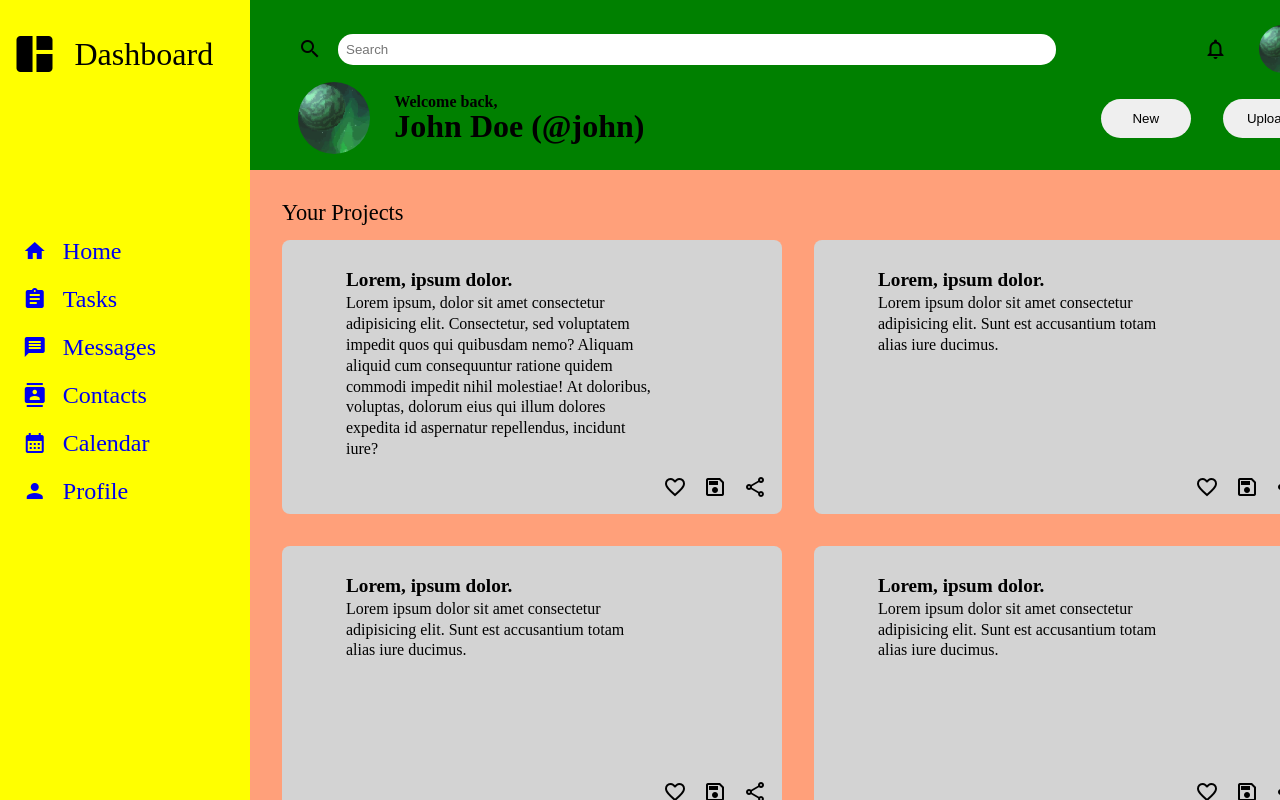
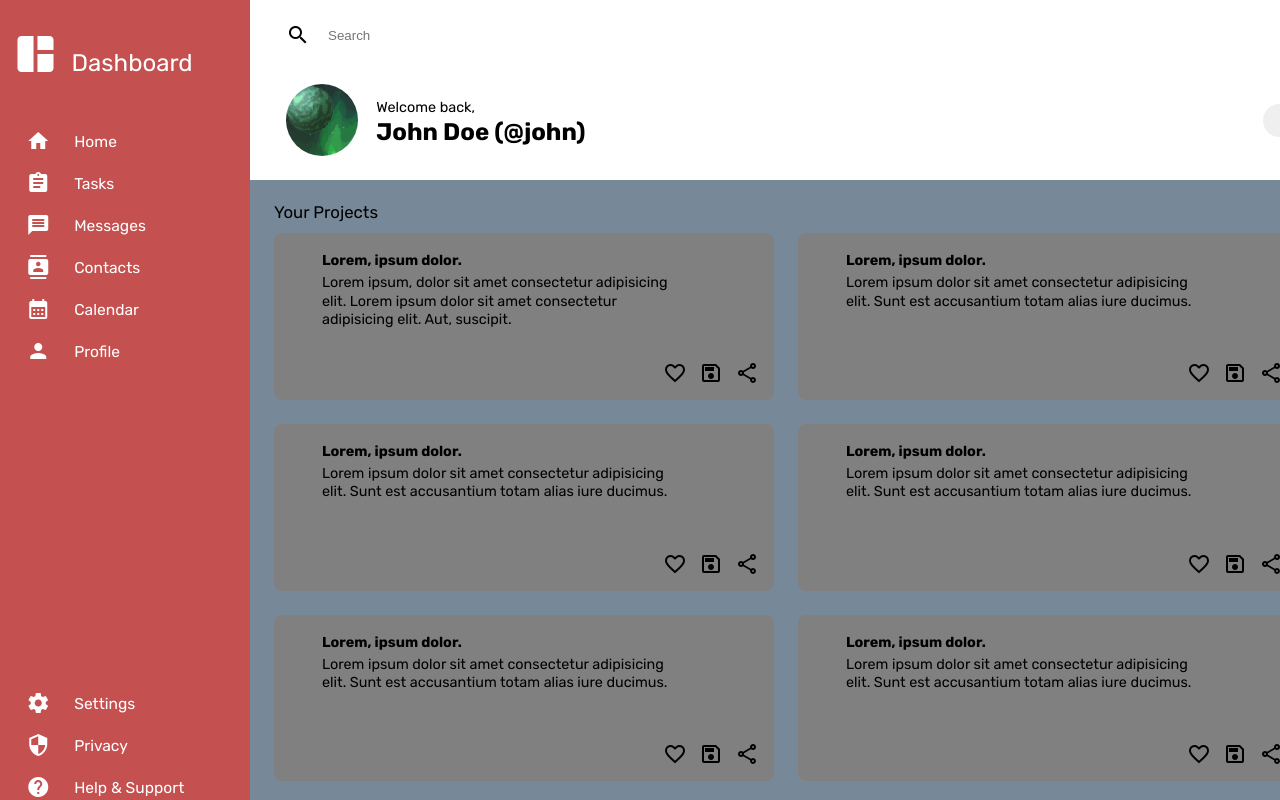
Before and after one commit to kmsedu/dashboard, a plain HTML site: page index.html in a window 1280 px wide. Drawn offline with Linux system fonts and the light colour scheme.

Commit message:
Initial styling concept and fix on some broken properties.

```diff
--- a/index.html
+++ b/index.html
@@ -24,37 +24,37 @@
                     <li>
                         <a href="#">
                             <span class="material-icons sidebar-nav-icon">home</span>
-                            <span id="home-link">Home</span>
+                            <span id="home-link" class="sidebar-link">Home</span>
                         </a>
                     </li>
                     <li>
                         <a href="#">
                             <span class="material-icons sidebar-nav-icon">assignment</span>
-                            <span id="tasks-link">Tasks</span>
+                            <span id="tasks-link" class="sidebar-link">Tasks</span>
                         </a>
                     </li>
                     <li>
                         <a href="#">
                             <span class="material-icons sidebar-nav-icon">message</span>
-                            <span id="messages-link">Messages</span>
+                            <span id="messages-link" class="sidebar-link">Messages</span>
                         </a>
                     </li>
                     <li>
                         <a href="#">
                             <span class="material-icons sidebar-nav-icon">contacts</span>
-                            <span id="contacts-link">Contacts</span>
+                            <span id="contacts-link" class="sidebar-link">Contacts</span>
                         </a>
                     </li>
                     <li>
                         <a href="#">
                             <span class="material-icons sidebar-nav-icon">calendar_month</span>
-                            <span id="calendar-link">Calendar</span>
+                            <span id="calendar-link" class="sidebar-link">Calendar</span>
                         </a>
                     </li>
                     <li>
                         <a href="#">
                             <span class="material-icons sidebar-nav-icon">person</span>
-                            <span id="profile-link">Profile</span>
+                            <span id="profile-link" class="sidebar-link">Profile</span>
                         </a>
                     </li>
                 </ul>
@@ -65,19 +65,19 @@
                     <li>
                         <a href="#">
                             <span class="material-icons sidebar-nav-icon">settings</span>
-                            <span id="settings-link">Settings</span>
+                            <span id="settings-link" class="sidebar-link">Settings</span>
                         </a>
                     </li>
                     <li>
                         <a href="#">
                             <span class="material-icons sidebar-nav-icon">security</span>
-                            <span id="privacy-link">Privacy</span>
+                            <span id="privacy-link" class="sidebar-link">Privacy</span>
                         </a>
                     </li>
                     <li>
                         <a href="#">
                             <span class="material-icons sidebar-nav-icon">help</span>
-                            <span id="help-and-support-link">Help & Support</span>
+                            <span id="help-and-support-link" class="sidebar-link">Help & Support</span>
                         </a>
                     </li>
                 </ul>
@@ -122,7 +122,7 @@
                         <div id="card-wrapper">
                             <div class="card">
                                 <h3 class="card-title">Lorem, ipsum dolor.</h3>
-                                <p class="card-text">Lorem ipsum, dolor sit amet consectetur adipisicing elit. Consectetur, sed voluptatem impedit quos qui quibusdam nemo? Aliquam aliquid cum consequuntur ratione quidem commodi impedit nihil molestiae! At doloribus, voluptas, dolorum eius qui illum dolores expedita id aspernatur repellendus, incidunt iure?</p>
+                                <p class="card-text">Lorem ipsum, dolor sit amet consectetur adipisicing elit. Lorem ipsum dolor sit amet consectetur adipisicing elit. Aut, suscipit.</p>
                                 <div class="card-icon-container">
                                     <span class="material-icons-outlined card-icon">favorite_border</span>
                                     <span class="material-icons-outlined card-icon">save</span>
--- a/styles/style.css
+++ b/styles/style.css
@@ -1,7 +1,14 @@
-html, * {
+@import url('https://fonts.googleapis.com/css2?family=Rubik:ital,wght@0,300;0,400;0,700;1,400&display=swap');
+
+html {
     box-sizing: border-box;
     margin: 0;
     padding: 0;
+    font-family: 'Rubik', -apple-system, BlinkMacSystemFont,
+    "Segoe UI", "Roboto", "Oxygen",
+    "Ubuntu", "Cantarell", "Fira Sans",
+    "Droid Sans", "Helvetica Neue", sans-serif;
+    font-size: 12px;
 }
 
 button, input {
@@ -16,9 +23,10 @@ button, input {
 }
 
 #sidebar {
-    background: yellow;
     display: grid;
     grid-template-rows: 1fr 4fr 2fr;
+    background: rgb(197, 80, 80);
+    color: white;
 }
 
 #logo {
@@ -27,7 +35,7 @@ button, input {
     display: grid;
     grid-template-columns: 1fr 3fr;
     gap: 1rem;
-    place-items: center;
+    place-items: end;
 }
 
 #logo-icon {
@@ -38,21 +46,28 @@ button, input {
 #title {
     font-size: 2rem;
     justify-self: start;
+    padding-bottom: 3px;
 }
 
 .sidebar-nav-icon {
     justify-self: end;
     font-size: 24px;
+    padding: 0;
 }
 
 .sidebar-nav a {
     text-decoration: none;
     display: grid;
-    align-items: center;
-    grid-template-columns: 1fr 4fr;
-    font-size: 1.5rem;
-    gap: 1rem;
+    align-items: flex-end;
+    grid-template-columns: 1fr 3.5fr;
+    font-size: 1.3rem;
+    gap: 2rem;
     padding: 0.75rem 0;
+    color: white;
+}
+
+.sidebar-link {
+    padding-bottom: 3px;
 }
 
 #nav-section1 {
@@ -65,20 +80,24 @@ button, input {
 }
 
 #content {
-    background: green;
     display: grid;
-    grid-template-rows: 170px 1fr;
+    grid-template-rows: min-content 5fr;
+    background: lightslategray;
+    height: 100%;
 }
 
 #content-header-wrapper {
     display: grid;
-    grid-template: 1fr 1fr / 2fr 1fr;
+    grid-template: 1fr 2fr / 2fr 1fr;
     align-items: center;
-    padding: 1rem 6rem 1rem 3rem;
+    padding: 0 6rem 0 3rem;
     margin: 0;
+    background: white;
 }
 
 #search-wrapper {
+    padding-top: 10px;
+    align-self: center;
     display: flex;
     gap: 1rem;
 }
@@ -101,6 +120,7 @@ button, input {
 }
 
 #user-wrapper {
+    padding-top: 1rem;
     display: grid;
     justify-self: end;
     grid-template-columns: 1fr 1fr 2fr;
@@ -110,6 +130,7 @@ button, input {
 
 #username-display-small {
     font-size: 1.4rem;
+    font-weight: 700;
 }
 
 .notification-icon {
@@ -132,7 +153,7 @@ button, input {
 .profile-pic-large {
     width: 72px;
     height: 72px;
-    overflow: hidden;
+    overflow: clip;
     border-radius: 100%;
 }
 
@@ -145,7 +166,8 @@ button, input {
 }
 
 #greeting-text {
-    font-weight: 700;
+    font-size: 1.2rem;
+    line-height: 1.6;
 }
 
 #username-display-large {
@@ -171,11 +193,8 @@ button, input {
     border-radius: 50px;
 }
 
-#content-main {
-    background: lightseagreen;
-}
-
 #content-wrapper {
+    height: 100%;
     display: grid;
     grid-template-columns: 4fr 1fr;
     grid-template-rows: 1fr 1fr;
@@ -186,7 +205,6 @@ button, input {
 }
 
 #projects {
-    background: lightsalmon;
     padding: 2rem;
     grid-area: projects;
 }
@@ -197,34 +215,37 @@ button, input {
 }
 
 #card-wrapper {
-    place-items: center;
+    justify-content: space-between;
     display: grid;
     grid-template-columns: repeat(2, minmax(500px, 1fr));
     grid-template-rows: 1fr 1fr 1fr;
     gap: 2rem;
+    min-height: 90%;;
 }
 
 .card {
-    height: 100%;
-    background: lightgray;
     display: grid;
     grid-template-rows: 3rem min-content 1fr;
     justify-content: start;
     border-radius: 8px;
+    align-items: center;
+    background: grey;
 }
 
 .card-title {
-    margin-top: 30px;
     font-size: 1.2rem;
     font-weight: 700;
     padding-left: 4rem;
+    align-self: end;
 }
 
 .card-text {
-    padding: 0.5rem 8rem 0 4rem;
+    width: 70%;
     line-height: 1.3;
+    font-size: 1.2rem;
     padding-top: 5px;
     margin-bottom: 15px;
+    padding-left: 4rem;
 }
 
 .card-icon-container {
@@ -237,17 +258,20 @@ button, input {
 }
 
 #announcements {
-    background: lightgoldenrodyellow;
     grid-area: announcements;
     padding: 2rem 2rem 2rem 0;
 }
 
 #announcements-card {
-    background: rebeccapurple;
+    min-width: 200px;
     display: grid;
+    justify-content: space-between;
+    align-items: center;
     grid-template-rows: 1fr 3px 1fr 3px 1fr;
-    padding: 2rem;
+    padding: 1rem 3rem;
     border-radius: 8px;
+    background: grey;
+    min-height: 85%;
 }
 
 .announcement-title {
@@ -261,27 +285,25 @@ button, input {
 }
 
 .separator {
-    background: white;
     height: 1px;
     opacity: 35%;
+    background: white;
 }
 
 #trending {
     align-items: center;
-    background: lightpink;
     grid-area: trending;
-    padding: 2rem 2rem 2rem 0;
+    padding-right: 2rem;
 }
 
 #trending-card {
     align-items: center;
     display: grid;
     grid-template-rows: repeat(4, 1fr);
-    background: lightslategray;
-    padding: 1rem;
-    row-gap: 1rem;
-    height: 87%;
+    padding: 1.5rem;
+    row-gap: 2rem;
     border-radius: 8px;
+    background: grey;
 }
 
 .trending-entry {
```
